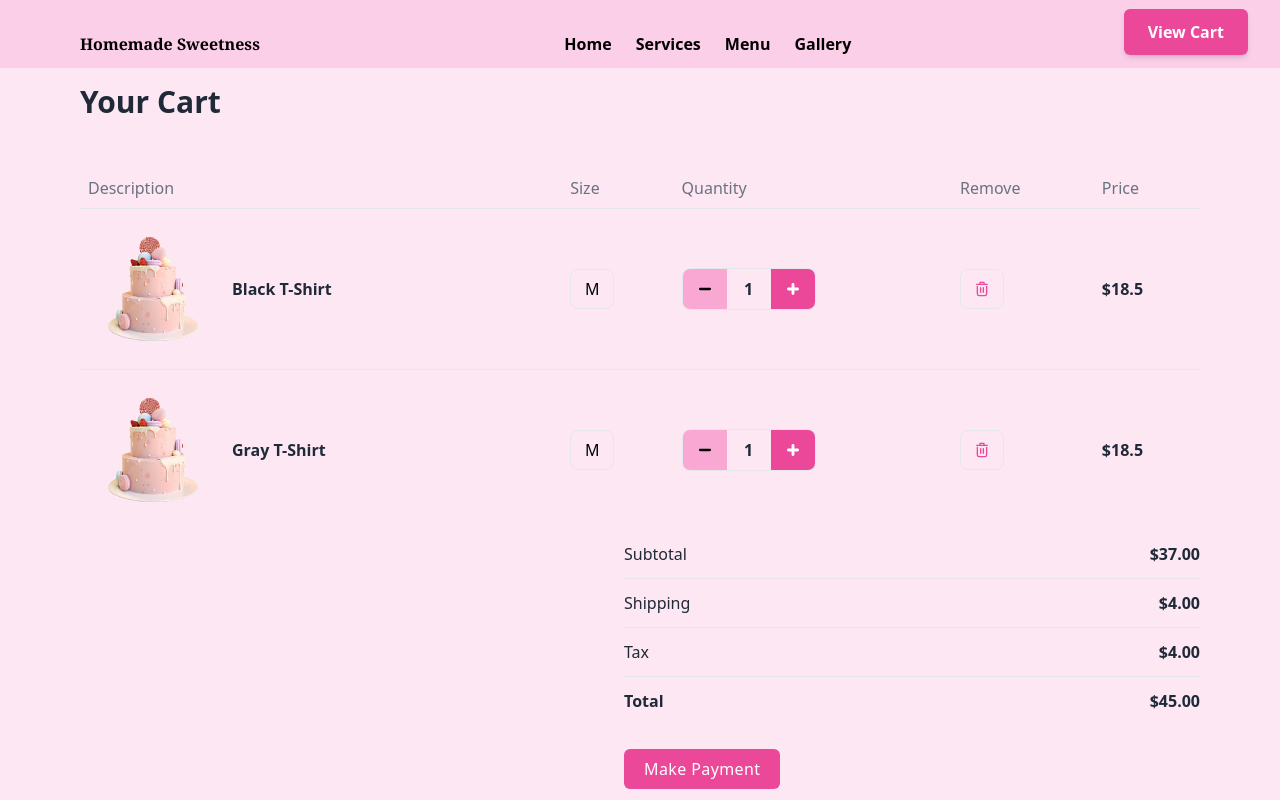
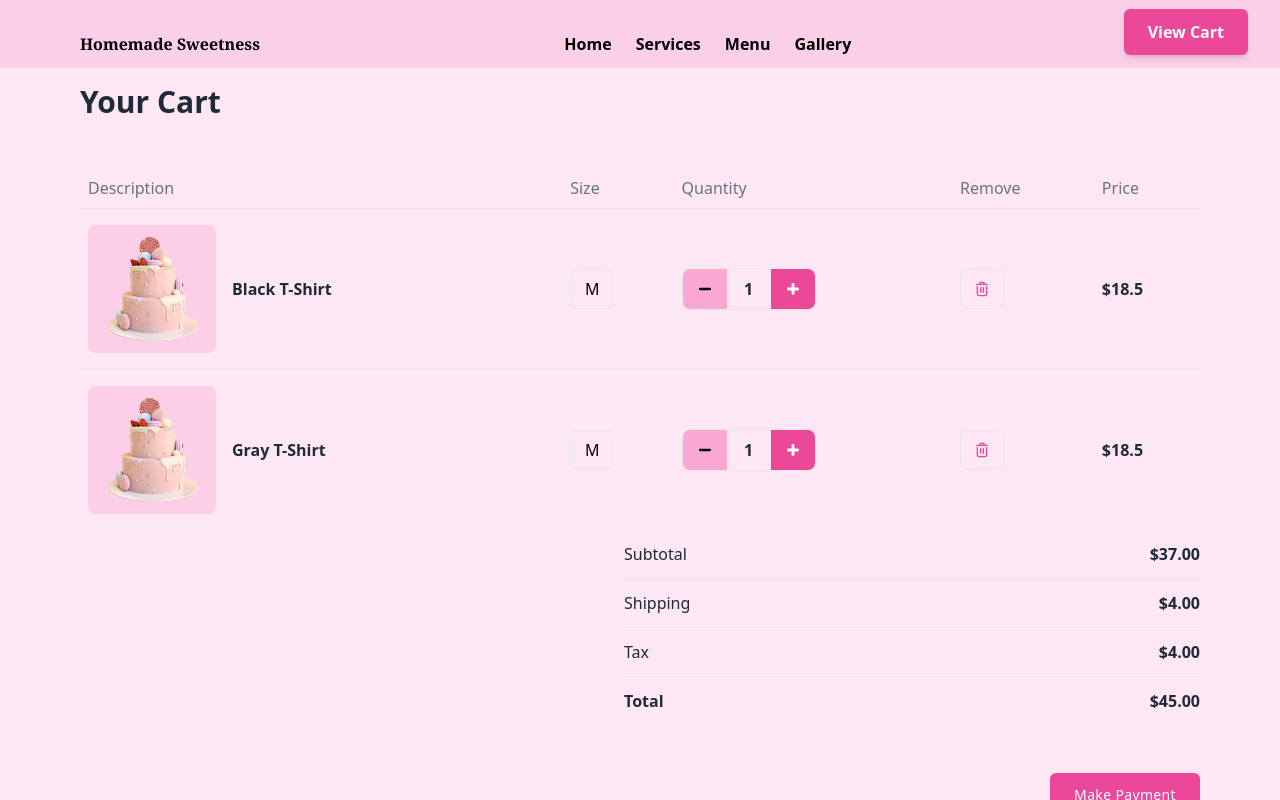
Before and after one commit to dillahmwangi/Cake-shop, a React (Create React App) app: page /cart in a window 1280 px wide. Built offline with nearby package versions, Linux system fonts and the light colour scheme; some icons are missing.

Commit message:
changed cart images and ui

```diff
--- a/src/Pages/Cart.jsx
+++ b/src/Pages/Cart.jsx
@@ -219,7 +219,7 @@ export const Cart = () => {
               <td class="px-2 py-4">
                 <div class="flex items-center gap-4 w-max">
                   <div class="h-32 shrink-0">
-                    <img src={cake} class="w-full h-full object-contain rounded-lg" alt=''/>
+                    <img src={cake} class="w-full h-full object-contain rounded-lg bg-pink-200" alt=''/>
                   </div>
                   <div>
                     <p class="text-base font-bold text-gray-800">Black T-Shirt</p>
@@ -272,7 +272,7 @@ export const Cart = () => {
               <td class="px-2 py-4">
                 <div class="flex items-center gap-4 w-max">
                   <div class="h-32 shrink-0">
-                    <img src={cake} class="w-full h-full object-contain rounded-lg" alt=''/>
+                    <img src={cake} class="w-full h-full object-contain rounded-lg bg-pink-200" alt=''/>
                   </div>
                   <div>
                     <p class="text-base font-bold text-gray-800">Gray T-Shirt</p>
@@ -332,7 +332,9 @@ export const Cart = () => {
           <li class="flex flex-wrap gap-3 text-base py-3">Tax <span class="ml-auto font-bold">$4.00</span></li>
           <li class="flex flex-wrap gap-3 text-base py-3 font-bold">Total <span class="ml-auto">$45.00</span></li>
         </ul>
-        <button type="button" class="mt-6 text-center tracking-wide px-5 py-2  bg-pink-500 hover:bg-pink-600 text-white rounded-md">Make Payment</button>
+        <div class="flex flex-wrap justify-end gap-4 mt-12">
+        <button type="button" class=" text-sm tracking-wide px-6 py-3  bg-pink-500 hover:bg-pink-600 text-white rounded-md">Make Payment</button>
+      </div>
       </div>
     </div>
     </div>
```
